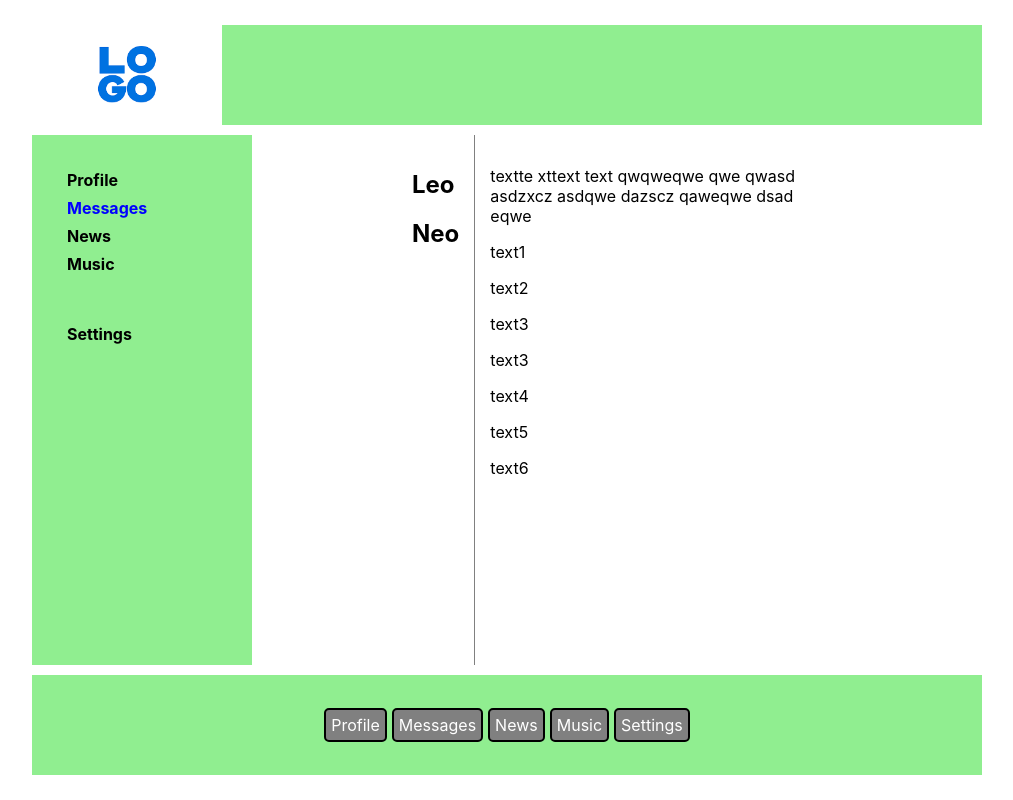
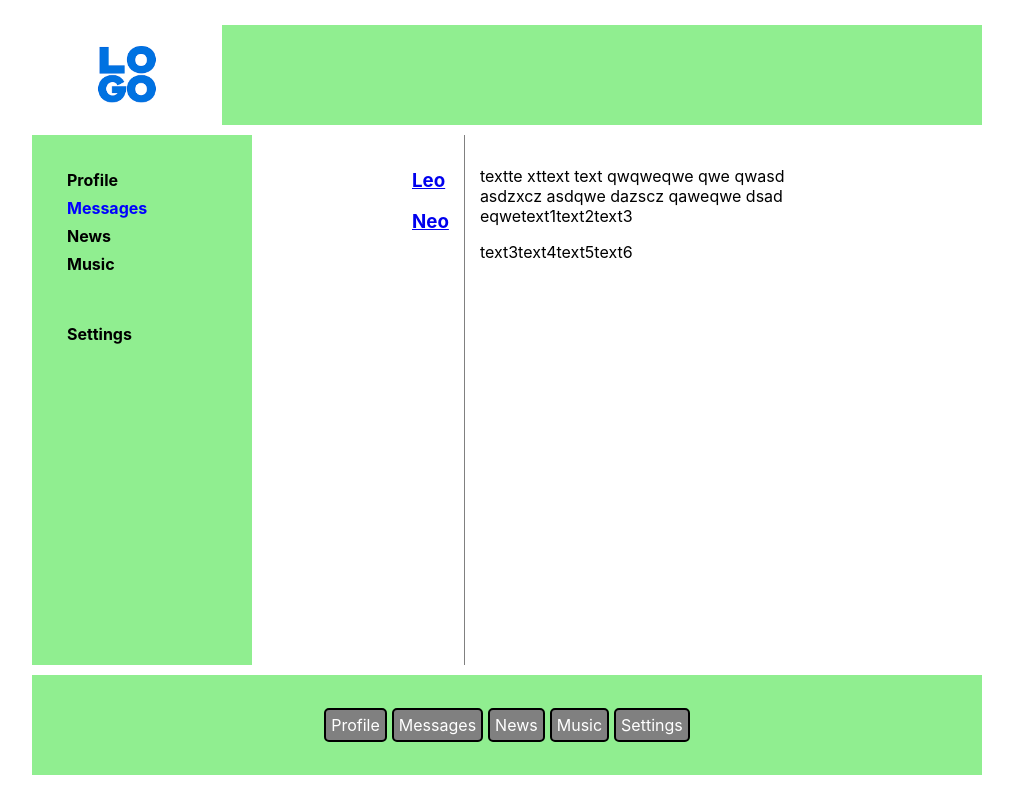
Before and after one commit to pampukhaleo/samurai-way-main, a React (Create React App) app: page /messages in a window 1280 px wide. Shown: the whole page, without its empty margins (133-1146 px from the left). Built offline with nearby package versions, Linux system fonts and the light colour scheme.

Commit message:
Dialog + Message components

```diff
--- a/src/App.tsx
+++ b/src/App.tsx
@@ -11,11 +11,11 @@ import { Music } from './componens/Music/Music';
 import { Settings } from './componens/Settings/Settings';
 
 const headerButtonsList = [
-  { id: 1, name: 'Profile', href: './profile' },
-  { id: 2, name: 'Messages', href: './messages' },
-  { id: 3, name: 'News', href: './news' },
-  { id: 4, name: 'Music', href: './music' },
-  { id: 5, name: 'Settings', href: './settings' },
+  { id: 1, name: 'Profile', href: '/profile' },
+  { id: 2, name: 'Messages', href: '/messages/' },
+  { id: 3, name: 'News', href: '/news' },
+  { id: 4, name: 'Music', href: '/music' },
+  { id: 5, name: 'Settings', href: '/settings' },
 ]
 
 const profileData = {
@@ -27,28 +27,37 @@ const profileData = {
   profilePicture: 'https://images.unsplash.com/photo-1503023345310-bd7c1de61c7d?ixlib=rb-4.0.3&ixid=M3wxMjA3fDB8MHxzZWFyY2h8Mnx8aHVtYW58ZW58MHx8MHx8fDA%3D&w=1000&q=80'
 }
 
-const messageData = [
+const dialogData = [
   {
     id: 1,
     profileName: 'Leo',
-    messages: [
-      { message: 'textte xttext text qwqweqwe qwe qwasd asdzxcz asdqwe dazscz qaweqwe dsad eqwe' },
-      { message: 'text1' },
-      { message: 'text2' },
-      { message: 'text3' },
-    ]
   },
   {
     id: 2,
     profileName: 'Neo',
-    messages: [
-      { message: 'text3' },
-      { message: 'text4' },
-      { message: 'text5' },
-      { message: 'text6' },
-    ]
   },
 ]
+
+const messageData = [
+  {
+    id: 1,
+    messages: ['textte xttext text qwqweqwe qwe qwasd asdzxcz asdqwe dazscz qaweqwe dsad eqwe', 'text1', 'text2', 'text3']
+  },
+  {
+    id: 2,
+    messages: ['text3', 'text4', 'text5', 'text6']
+  },
+]
+
+export type MessageDataType = {
+  id: number
+  messages: Array<string>
+}
+
+export type DialogType = {
+  id: number
+  profileName: string
+}
 
 function App() {
   return (
@@ -60,7 +69,9 @@ function App() {
           {/*<Profile profileData={profileData}/>*/ }
           <div className="content">
             <Route path="/profile" render={ () => <Profile profileData={ profileData }/> }/>
-            <Route path="/messages" render={ () => <Messages messageData={ messageData }/> }/>
+            <Route path="/messages/"
+                   render={ () => <Messages dialogData={ dialogData }
+                                            messageData={ messageData }/> }/>
             <Route path="/news" render={ () => <News/> }/>
             <Route path="/music" render={ () => <Music/> }/>
             <Route path="/settings" render={ () => <Settings/> }/>
--- a/src/componens/Messages/Messages.tsx
+++ b/src/componens/Messages/Messages.tsx
@@ -1,35 +1,21 @@
 import React from 'react'
 import './messages.css'
+import { DialogsItem } from './Dialogs/Dialog';
+import { DialogType, MessageDataType } from '../../App';
+import { Message } from './Message/Message';
 
-type MessageType = {
-  message: string
+type PropsTyper = {
+  messageData: MessageDataType[]
+  dialogData: DialogType[]
 }
 
-type MessagesType = {
-  id: number
-  profileName: string
-  messages: MessageType[]
-}
 
-type MessageDataPropsType = {
-  messageData: MessagesType[]
-}
 
-export const Messages = ({ messageData }: MessageDataPropsType) => {
+export const Messages = ({ messageData, dialogData }: PropsTyper) => {
   return (
     <div className="container">
-      <div className="dialogs">
-        { messageData.map(dialog => (
-          <h2>{ dialog.profileName }</h2>
-        )) }
-      </div>
-      <div className="messages">
-        { messageData.map(({ messages }) => (
-          messages.map(({ message }) => (
-            <p>{ message }</p>
-          ))
-        )) }
-      </div>
+      <DialogsItem dialogData={ dialogData }/>
+      <Message messageData={ messageData }/>
     </div>
   )
 }
--- a/src/componens/Messages/messages.css
+++ b/src/componens/Messages/messages.css
@@ -14,3 +14,6 @@
 .messages {
     padding: 15px;
 }
+.container .active {
+    color: red
+}
```
